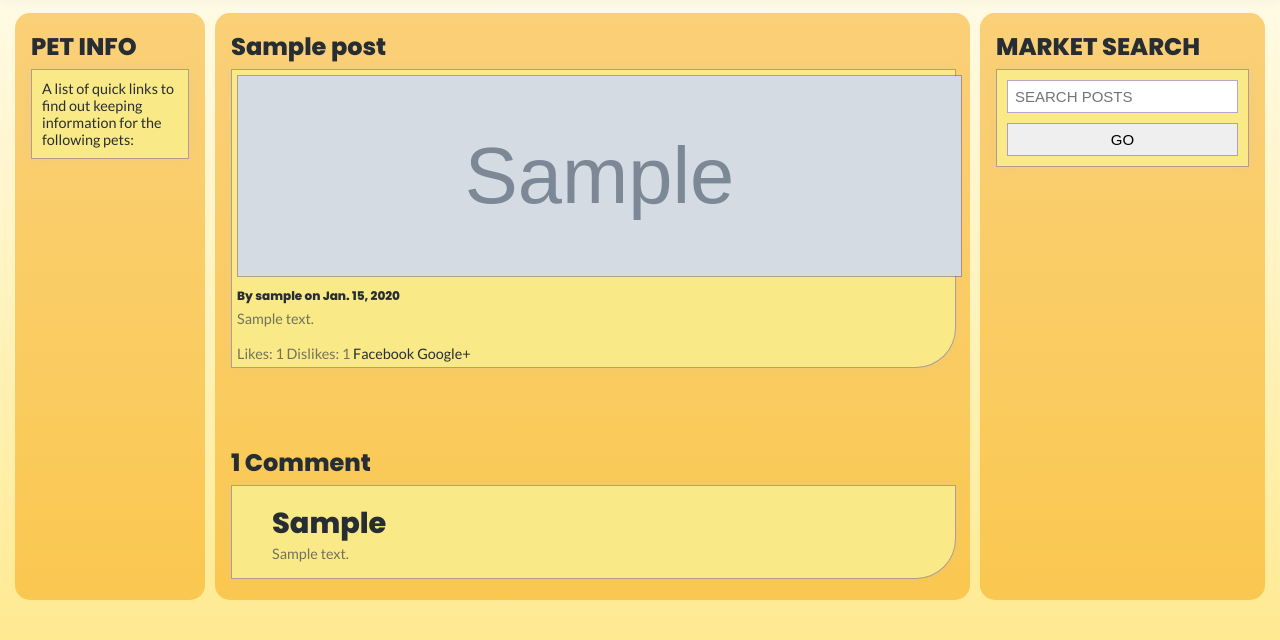
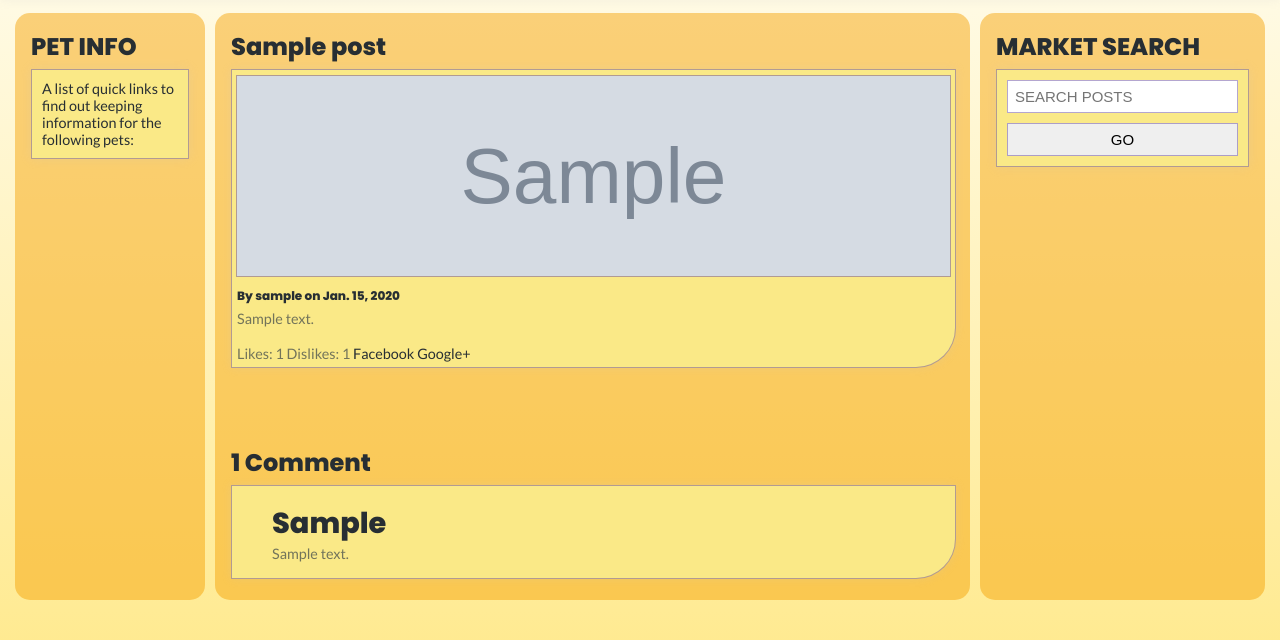
Before and after one commit to PeterDodd/pawbook_wad, a Django app: a page that uses templates/pawbook/postPage.html in a window 1280 px wide. Shown: the part 72-712 px from the top of the page. Run offline with Django 3.2, Linux system fonts and the light colour scheme; tables that the repository leaves empty hold one stand-in row (values such as "Sample post"); grey boxes marked "Sample" are stand-in pictures.

Commit message:
Replaced and improved some inline styling.

```diff
--- a/static/css/home.css
+++ b/static/css/home.css
@@ -107,10 +107,18 @@
 }
 
 .post img {
-	width: 300px;
+	min-width: 250px;
+	width: 250px;
 	height: 200px;
 	object-fit: cover;
 	margin: 5px;
+}
+
+img.image-expanded {
+    width: calc(100% - 10px);
+    padding: 0px;
+    margin-left: auto;
+    margin-right: auto;
 }
 
 .post_content {
--- a/templates/pawbook/listingPage.html
+++ b/templates/pawbook/listingPage.html
@@ -22,7 +22,7 @@
             {% if listing %}
 				<h3>{{ listing.petName }} - {{ listing.age }} Years Old - £{{ listing.cost }}</h3>
 			    <div class="post" id="column">
-					<img src="{{ listing.petImage.url }}" alt="Post Image" style="width:100%;"/>
+					<img src="{{ listing.petImage.url }}" alt="Post Image" class="image-expanded"/>
 
 					<div class="post_content">
 						<h4>{{ listing.breed }} uploaded by <a href="{% url 'pawbook:show_profile' listing.poster.user.username %}">{{ listing.poster.user.username }}</a> on {{ listing.datePosted }}</h4>
--- a/templates/pawbook/petPediaPage.html
+++ b/templates/pawbook/petPediaPage.html
@@ -23,7 +23,7 @@
             {% if page %}
 			    <h3>{{ page.breed }} - {{ page.species }}</h3>
 				<div class="post" id="column">
-					<img src="{{ page.picture.url }}" alt="Post Image" style="width:500px;"/>
+					<img src="{{ page.picture.url }}" alt="Post Image" class="image-expanded"/>
 
 					<div class="post_content">
 						<h4>General Information:</h4>
--- a/templates/pawbook/postPage.html
+++ b/templates/pawbook/postPage.html
@@ -23,7 +23,7 @@
             {% if post %}
 			<h3> {{ post.postTitle }} </h3>
 			    <div class="post" id="column">
-					<img src="{{ post.postImage.url }}" alt="Post Image" style="width:100%;"/>
+					<img src="{{ post.postImage.url }}" alt="Post Image" class="image-expanded"/>
 
 					<div class="post_content">
 						<h4>By <a href="{% url 'pawbook:show_profile' post.poster.user.username %}">{{ post.poster.user.username }}</a> on {{ post.datePosted }}</h4>
```
